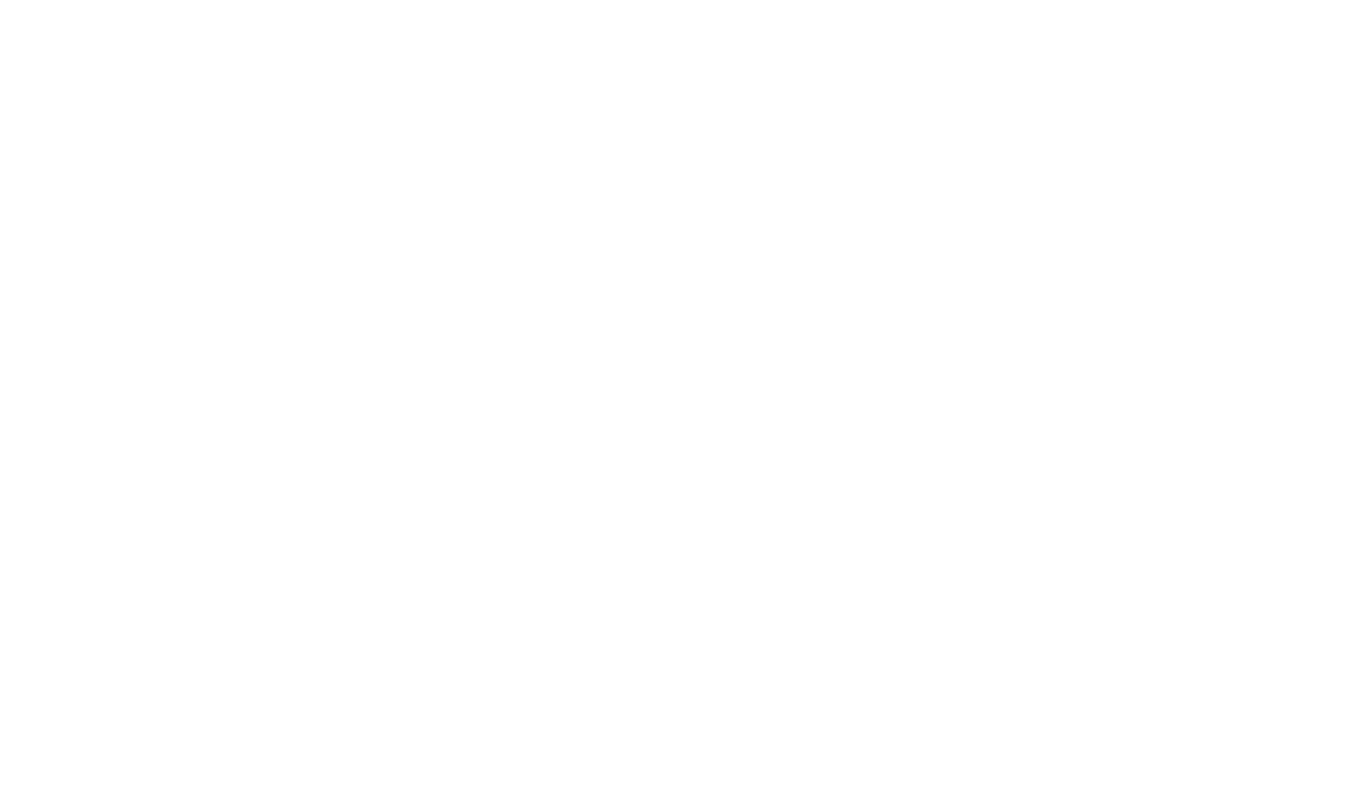
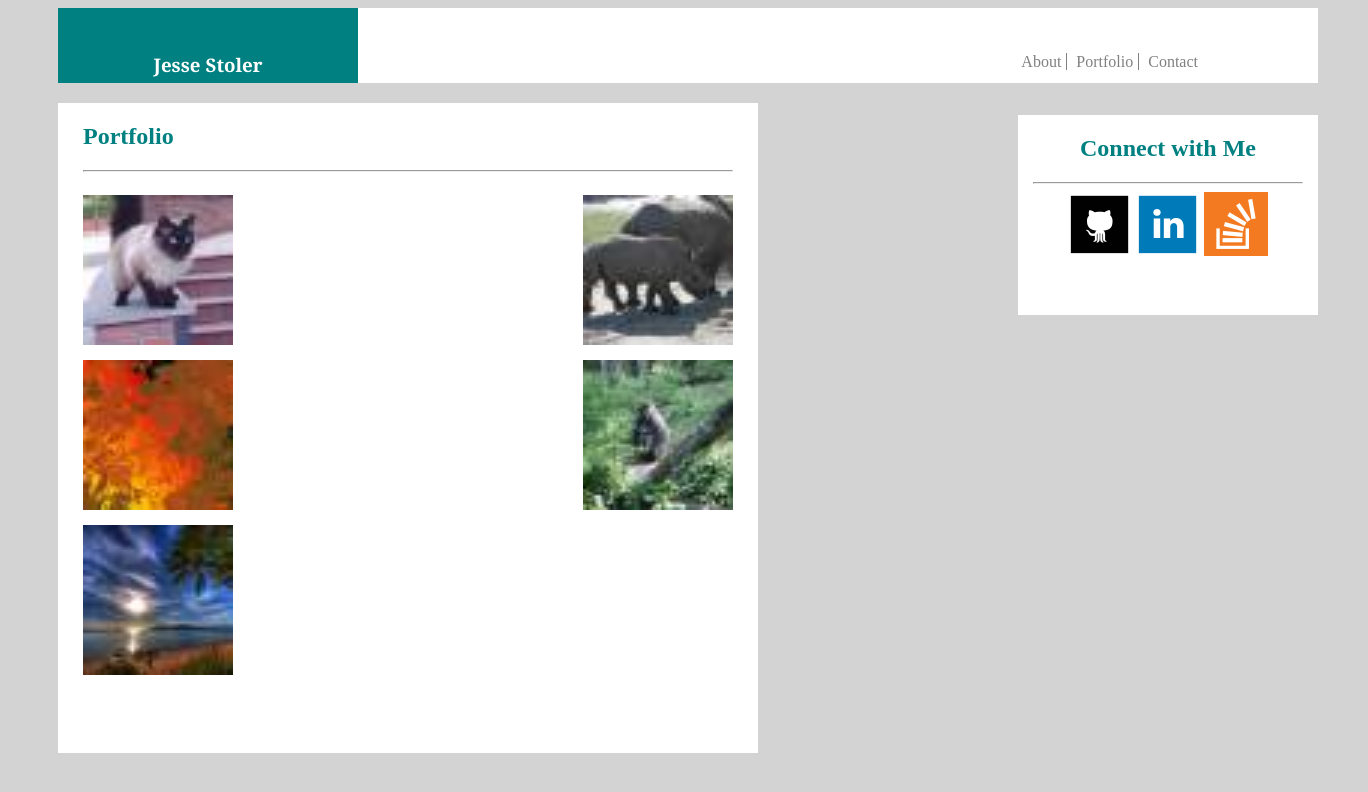
Before and after one commit to jessestoler/Basic-Portfolio, a plain HTML site: page portfolio.html in a window 1280 px wide. Shown: the whole page, 1368 px wide, since content can reach past the window. Drawn offline with Linux system fonts and the light colour scheme.

Commit message:
three pages

```diff
--- a/portfolio.html
+++ b/portfolio.html
@@ -0,0 +1,134 @@
+<!DOCTYPE html>
+<html lang="en">
+<head>
+    <meta charset="UTF-8">
+    <meta name="viewport" content="width=device-width, initial-scale=1.0">
+    <meta http-equiv="X-UA-Compatible" content="ie=edge">
+    <style>
+    a       {text-decoration: none;}
+
+    body    {background-color: lightgray;
+            height: 1400px;
+            padding-left: 50px;
+            padding-right: 50px;
+            width: 1260px;}
+
+    #gray   {background-color: darkgray;
+            color: white;
+            height: 125px;
+            line-height: 125px;
+            text-align: center;}
+
+    header {background-color: white;
+            height: 75px;
+            margin-bottom: 20px;
+            padding-right: 115px;}
+
+    .imageNames {background-color: teal;
+                color: white;
+                height: 30px;
+                width: 150px;
+                z-index: 2;}
+
+    #links {float: right;
+            line-height: 75px;}
+
+    #links a {border-right: 1px solid gray;
+            color: gray;
+            padding-left: 5px;
+            padding-right: 5px;}
+
+    #links a:nth-child(3) {border: none;}
+
+    #main {background-color: white;
+            color: gray;
+            float: left;
+            height: 650px;
+            padding-left: 25px;
+            padding-right: 25px;
+            width: 650px;}
+
+    #main h2 {color: teal;}
+
+    #main img {height: 150px;
+                margin-top: 15px;
+                width: 150px;
+                z-index: 1;}
+
+    #mainLeft {float: left;}
+
+    #mainLeft img {display: block;}
+
+    #mainRight {float: right;}
+
+    #mainRight img {display: block;}
+
+    #main p {float: right;}
+
+    #myName {background-color: teal;
+            color: white;
+            float: left;
+            font-family: "Georgia", Times, Times New Roman, serif;
+            height: 75px;
+            line-height: 75px;
+            text-align: center;
+            width: 300px;}
+
+    #sidebar {background-color: white;
+            color: teal;
+            float: right;
+            height: 200px;
+            padding-left: 15px;
+            padding-right: 15px;
+            text-align: center;
+            width: 270px;}
+
+    #teal {background-color: teal;
+            height: 25px;}
+
+
+    </style>
+    <title>Document</title>
+</head>
+<body>
+<header>
+<div id="myName">
+<h3>Jesse Stoler</h3>
+</div>
+<div id="links">
+<ul>
+<a href="google.com">About</a>
+<a href="google.com">Portfolio</a>
+<a href="google.com">Contact</a>
+</ul>
+</div>
+</header>
+<div id="main">
+   <h2>Portfolio</h2>
+   <hr>
+<div id="mainLeft">
+<img class="imageNames" src="assets/images/portfolioOne.jpg">
+<img class="imageNames" src="assets/images/portfolioThree.jpg">
+<img class="imageNames" src="assets/images/portfolioFive.jpg">
+</div>
+<div id="mainRight">
+<img class="imageNames" src="assets/images/portfolioTwo.jpg">
+<img class="imageNames" src="assets/images/portfolioFour.jpg">
+</div>
+</div>
+<div id="sidebar">
+<h2>Connect with Me</h2>
+<hr>
+<a href="https://github.com/jessestoler"><img src="assets/images/github.png"></a>
+<a href="https://www.linkedin.com/in/jesse-stoler-540a6268/"><img src="assets/images/linkedin.png"></a>
+<a href="https://stackoverflow.com/users/9248905/j-sto?tab=profile"><img src="assets/images/stackOverflow.png"></a>
+</div>
+<!--<footer>
+<div id="teal">
+</div>
+<div id="gray">
+<p>&copy;Copyright 2018 Jesse Stoler</p>
+</div>
+</footer>-->
+</body>
+</html>
```
Also changed, not shown: contact.html (+129 -0 lines), index.html (+7 -2 lines), assets/images/portfolioFive.jpg (added), assets/images/portfolioFour.jpg (added), assets/images/portfolioOne.jpg (added), assets/images/portfolioThree.jpg (added), assets/images/portfolioTwo.jpg (added), 3 other files.
